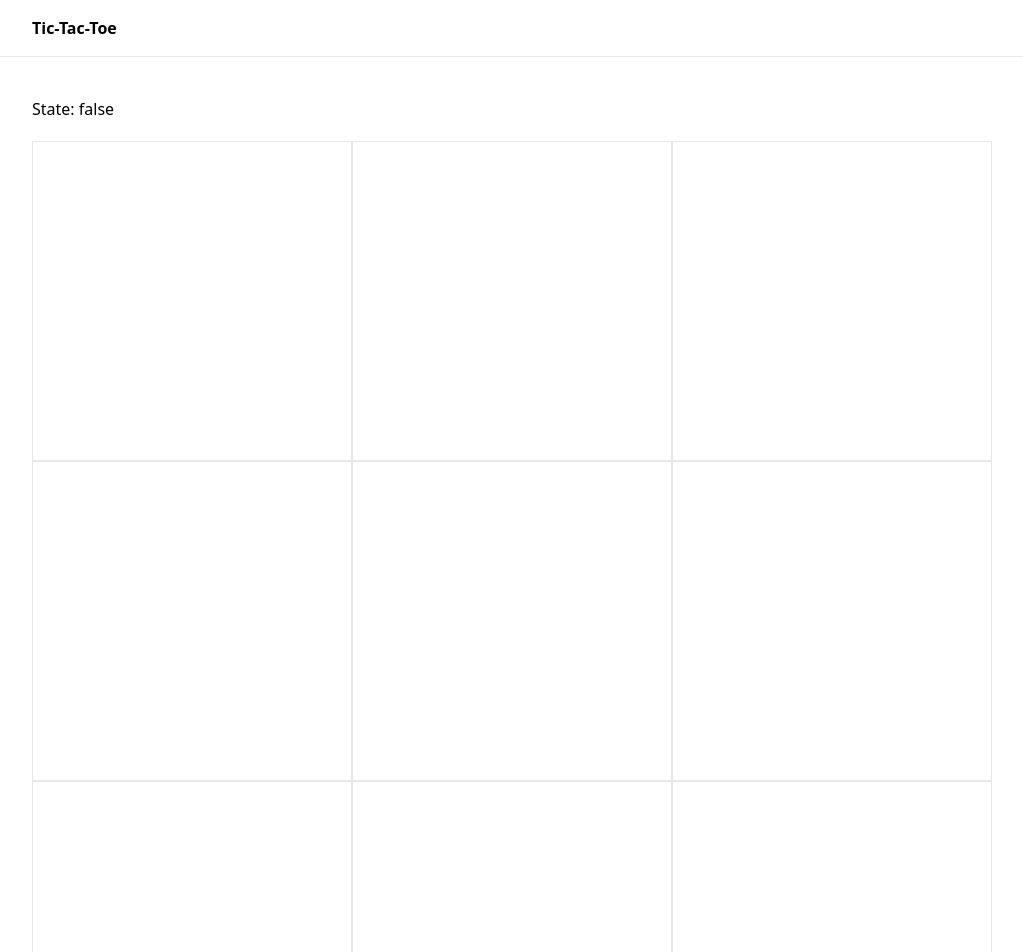
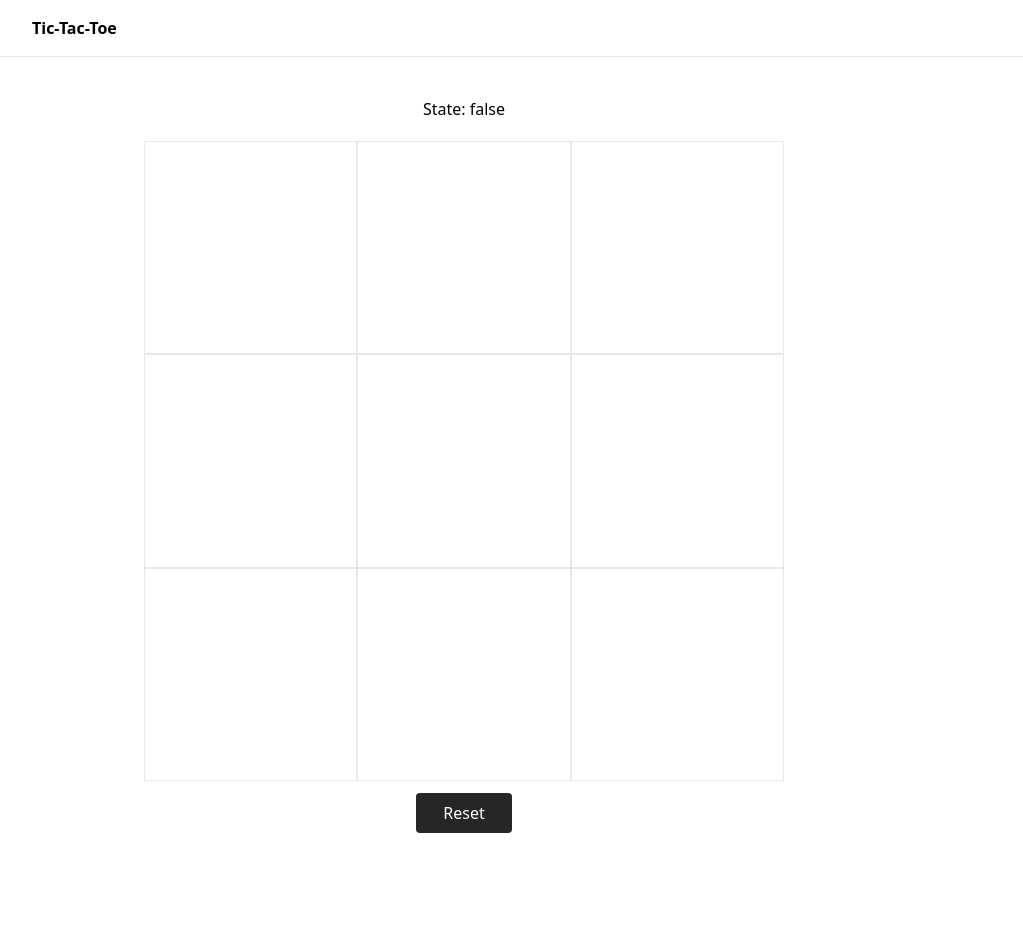
Before and after one commit to admclamb/socket-io-tic-tac-toe, a React (Vite) app in the folder client/: page /room/1 in a window 1280 px wide. Shown: the top 952 px of the page, without its empty margins (176-1199 px from the left). After the commit the page ends 833 px from the top, so only its background shows below. Built offline with nearby package versions, Linux system fonts and the light colour scheme; no server answers.

Commit message:
Update styling and error handling

```diff
--- a/client/src/components/Game/Game.jsx
+++ b/client/src/components/Game/Game.jsx
@@ -1,4 +1,5 @@
 import React, { useState } from "react";
+import ErrorAlert from "../../errors/ErrorAlert/ErrorAlert";
 
 const Game = () => {
   const [gameMatrix, setGameMatrix] = useState([
@@ -7,15 +8,23 @@ const Game = () => {
     ["", "", ""],
   ]);
   const [turn, setTurn] = useState("x");
+  const [error, setError] = useState(null);
   const makeMove = ({ target }) => {
+    try {
       const col = target.getAttribute("data-col");
       const row = target.getAttribute("data-row");
+      if (gameMatrix[row][col]) {
+        throw new Error("This cell is already occupied");
+      }
       setGameMatrix((curr) => {
         const temp = curr;
         temp[row][col] = turn;
         return temp;
       });
       setTurn((c) => (c === "x" ? "o" : "x"));
+    } catch (err) {
+      setError(err);
+    }
   };
 
   const clearBoard = () => {
@@ -27,6 +36,7 @@ const Game = () => {
   };
   return (
     <>
+      <ErrorAlert error={error} setError={setError} />
       <ul className="game-grid">
         {gameMatrix.map((row, rowIndex) =>
           row.map((cell, colIndex) => (
@@ -42,7 +52,7 @@ const Game = () => {
           ))
         )}
       </ul>
-      <div className="flex justify-center">
+      <div className="flex justify-center mt-3">
         <button
           className="px-3 py-2 bg-neutral-800 text-white w-24 rounded"
           onClick={clearBoard}
--- /dev/null
+++ b/client/src/errors/ErrorAlert/ErrorAlert.jsx
@@ -0,0 +1,26 @@
+import React from "react";
+
+const ErrorAlert = ({ error, setError }) => {
+  const closeError = () => setError(null);
+  return (
+    error && (
+      <div
+        className="bg-red-100 border border-red-400 text-red-700 px-4 py-3 rounded fixed z-50 top-5 left-1/2 -translate-x-1/2 flex gap-3 items-center"
+        role="alert"
+      >
+        <div className="flex items-center">
+          <strong className="font-bold">Oh No!</strong>
+          <p className="">{error.message}</p>
+        </div>
+        <button
+          className="p-2 text-red-700 hover:bg-red-200 active:bg-red-300 rounded duration-200 ease-out"
+          onClick={closeError}
+        >
+          Close
+        </button>
+      </div>
+    )
+  );
+};
+
+export default ErrorAlert;
--- a/client/src/index.css
+++ b/client/src/index.css
@@ -66,8 +66,8 @@ video {
 }
 
 .game-grid {
-  width: 60rem;
-  height: 60rem;
+  width: 100%;
+  height: 100%;
   display: grid;
   grid-template-columns: 1fr 1fr 1fr;
   grid-template-rows: 1fr 1fr 1fr;
--- a/client/src/pages/Room/Room.jsx
+++ b/client/src/pages/Room/Room.jsx
@@ -27,7 +27,7 @@ const Room = () => {
   return (
     <Layout>
       <div className="max-w-4xl mx-auto p-4">
-        <section className="max-w-4xl mx-auto flex flex-col gap-5 py-6">
+        <section className="max-w-4xl mx-auto flex flex-col gap-5 py-6 flex flex-col items-center gap-3">
           {/* <NameInput setName={setPlayerName} />
           {playerName && (
             <div>
@@ -39,7 +39,9 @@ const Room = () => {
             Generate Game
           </button> */}
           <p>State: {"" + isConnected}</p>
-          <Game />
+          <div className="basis-[40rem] aspect-square">
+            <Game />
+          </div>
         </section>
       </div>
     </Layout>
```
Lines whose indentation alone changed are shown as unchanged.
